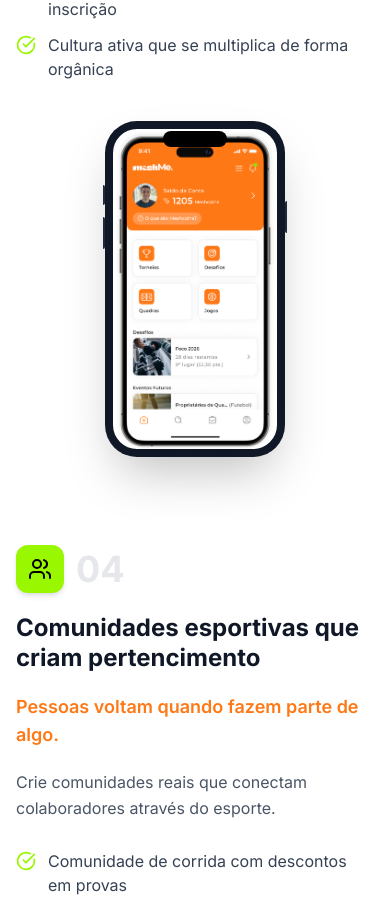
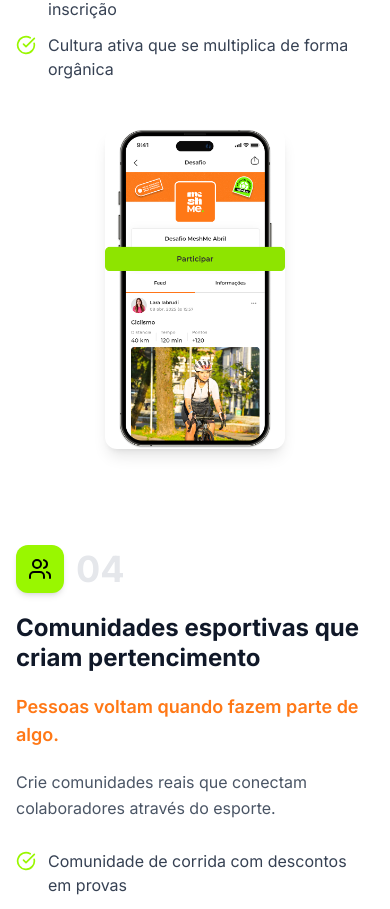
Before and after one commit to meshme-app/meshme-site, a Next.js app: page /para-empresas in a window 390 px wide. Shown: the part 6660-7569 px from the top of the page. Built offline with nearby package versions, Linux system fonts and the light colour scheme.

Commit message:
fix: correct item frame usage for engagement and incentives
Restore original image for incentives item and fix iPhone frame for engagement.

Co-authored-by: null <196791108+rossi-meshme@users.noreply.github.com>

```diff
--- a/components/para-empresas/para-empresas-features.tsx
+++ b/components/para-empresas/para-empresas-features.tsx
@@ -168,8 +168,8 @@ export default function ParaEmpresasFeatures() {
               {/* Image Side */}
               <div className={`relative ${index % 2 === 1 ? "lg:order-1" : ""}`}>
                 <div className="relative flex justify-center items-center h-80 md:h-96 lg:h-[420px]">
-                  {index === 1 || index === 2 ? (
-                    /* iPhone Frame for features 2 and 3 */
+                  {index === 1 ? (
+                    /* iPhone Frame for feature 2 */
                     <div className="relative h-full flex items-center">
                       {/* iPhone Frame */}
                       <div className="relative w-[180px] md:w-[200px] lg:w-[210px]">
@@ -180,7 +180,7 @@ export default function ParaEmpresasFeatures() {
                           {/* Screen */}
                           <div className="relative bg-white rounded-[1.5rem] overflow-hidden h-[320px] md:h-[360px] lg:h-[380px]">
                             <img
-                              src={index === 1 ? "/desafios-finalizados-screen.png" : "/meshcoins-screen.png"}
+                              src="/desafios-finalizados-screen.png"
                               alt={feature.title}
                               className="w-full h-full object-cover object-top"
                             />
```
